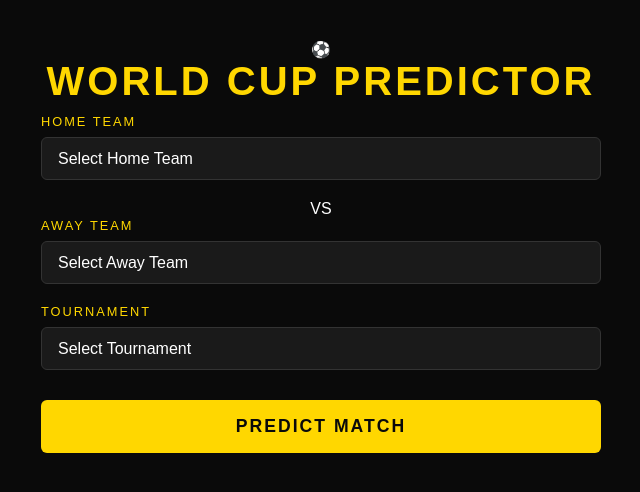
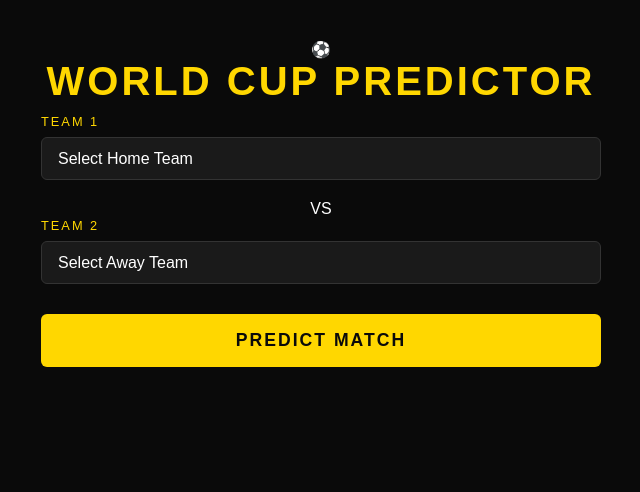
Before and after one commit to scourdy29/Match-Predictor, a React (Create React App) app in the folder frontend/: page / in a window 1280 px wide. Shown: the top 492 px of the page, without its empty margins (319-959 px from the left). Built offline with nearby package versions, Linux system fonts and the light colour scheme.

Commit message:
Remove tournament dropdown, hardcode FIFA World Cup

```diff
--- a/frontend/src/App.js
+++ b/frontend/src/App.js
@@ -14,12 +14,9 @@ const teams = [
   "Ukraine", "United States", "Uruguay"
 ];
 
-const tournaments = ["FIFA World Cup"]
-
 function App() {
   const [homeTeam, setHomeTeam] = useState("");
   const [awayTeam, setAwayTeam] = useState("");
-  const [tournament, setTournament] = useState("");
   const [prediction, setPrediction] = useState("");
   const [confidence, setConfidence] = useState(null);
 
@@ -34,7 +31,7 @@ function App() {
     fetch('https://match-predictor-kv3y.onrender.com/predict', {
       method: 'POST',
       headers: { 'Content-Type': 'application/json' },
-      body: JSON.stringify({ home_team: homeTeam, away_team: awayTeam, tournament })
+      body: JSON.stringify({ home_team: homeTeam, away_team: awayTeam, tournament: "FIFA World Cup" })
     })
     .then(response => response.json())
     .then(data => {
@@ -53,7 +50,7 @@ function App() {
 
       <div className="card">
         <div className="form-group">
-          <label>Home Team</label>
+          <label>Team 1</label>
           <select value={homeTeam} onChange={(e) => setHomeTeam(e.target.value)}>
             <option value="">Select Home Team</option>
             {teams.map((team) => (
@@ -65,21 +62,11 @@ function App() {
         <div className="vs">VS</div>
 
         <div className="form-group">
-          <label>Away Team</label>
+          <label>Team 2</label>
           <select value={awayTeam} onChange={(e) => setAwayTeam(e.target.value)}>
             <option value="">Select Away Team</option>
             {teams.map((team) => (
               <option key={team} value={team}>{team}</option>
-            ))}
-          </select>
-        </div>
-
-        <div className="form-group">
-          <label>Tournament</label>
-          <select value={tournament} onChange={(e) => setTournament(e.target.value)}>
-            <option value="">Select Tournament</option>
-            {tournaments.map((t) => (
-              <option key={t} value={t}>{t}</option>
             ))}
           </select>
         </div>
```
